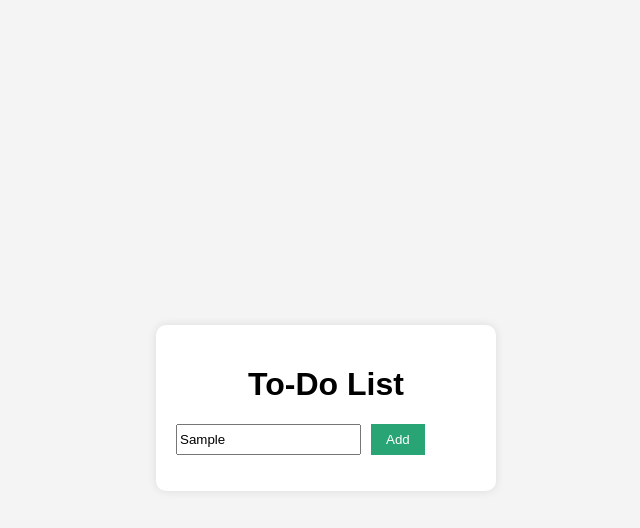
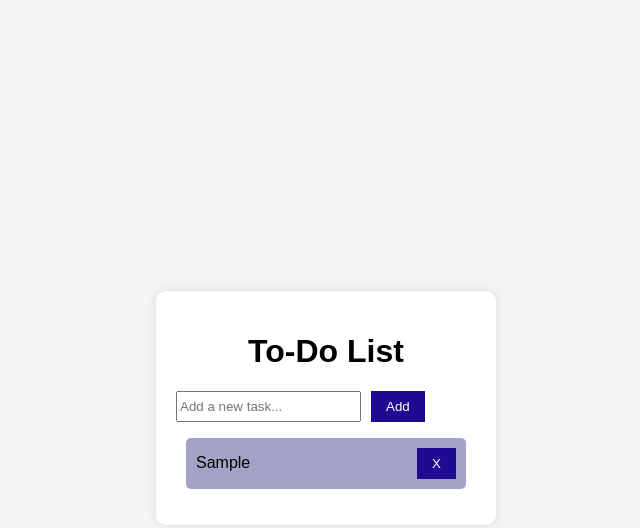
Before and after one commit to roddazad/to-do-list, a plain HTML site: page index.html in a window 1280 px wide. Both pictures are taken after typing "Sample" into the empty fields and a click on the button "Add". Shown: the whole page, without its empty margins (314-954 px from the left). Drawn offline with Linux system fonts and the light colour scheme.

Commit message:
made changes to the color of the buttons and also put some padding in the list items

```diff
--- a/script.js
+++ b/script.js
@@ -1,3 +1,4 @@
+document.addEventListener("DOMContentLoaded", () => {
     // Getting HTML Elements
     const taskInput = document.getElementById("taskInput");
     const addTaskBtn = document.getElementById("addTaskBtn");
@@ -10,21 +11,21 @@ function loadTasks() {
         tasks.forEach(task => addTaskToDOM(task));
     }
 
-//Adding a Task to the Page
-function addTaskToDom (task){
+    // Adding a Task to the Page
+    function addTaskToDOM(task) {
         const li = document.createElement("li");
         li.textContent = task;
 
         const rmvBtn = document.createElement("button");
         rmvBtn.textContent = "X";
 
-    rmvBtn.addEventListener("click", ()=> removeTask(task));
+        rmvBtn.addEventListener("click", () => removeTask(task));
 
         li.appendChild(rmvBtn);
         taskList.appendChild(li);
-};
+    }
 
-// Add tasks to local Storage
+    // Add tasks to Local Storage
     function addTask() {
         const task = taskInput.value.trim();
         if (task) {
@@ -34,9 +35,9 @@ function addTask() {
             addTaskToDOM(task);
             taskInput.value = "";
         }
-};
+    }
 
-//Removing Taks
+    // Removing Task
     function removeTask(task) {
         let tasks = JSON.parse(localStorage.getItem("tasks")) || [];
         tasks = tasks.filter(t => t !== task);
@@ -47,3 +48,4 @@ function removeTask(task) {
     // Connecting Everything
     addTaskBtn.addEventListener("click", addTask);
     loadTasks();
+});
--- a/styles.css
+++ b/styles.css
@@ -26,7 +26,7 @@ body{
 }
 button {
     padding: 8px 15px;
-    background: #28a475;
+    background: #220992;
     color: white;
     border: none;
     cursor: pointer;
@@ -35,10 +35,11 @@ button {
 ul {
     list-style: none;
     padding: 0;
+
 }
 li {
-    background: #f9f9f9;
-    margin: 5x 0;
+    background: #a2a3c7;
+    margin: 10px;
     padding: 10px;
     border-radius: 5px;
     display: flex;
```
Lines whose indentation alone changed are shown as unchanged.
